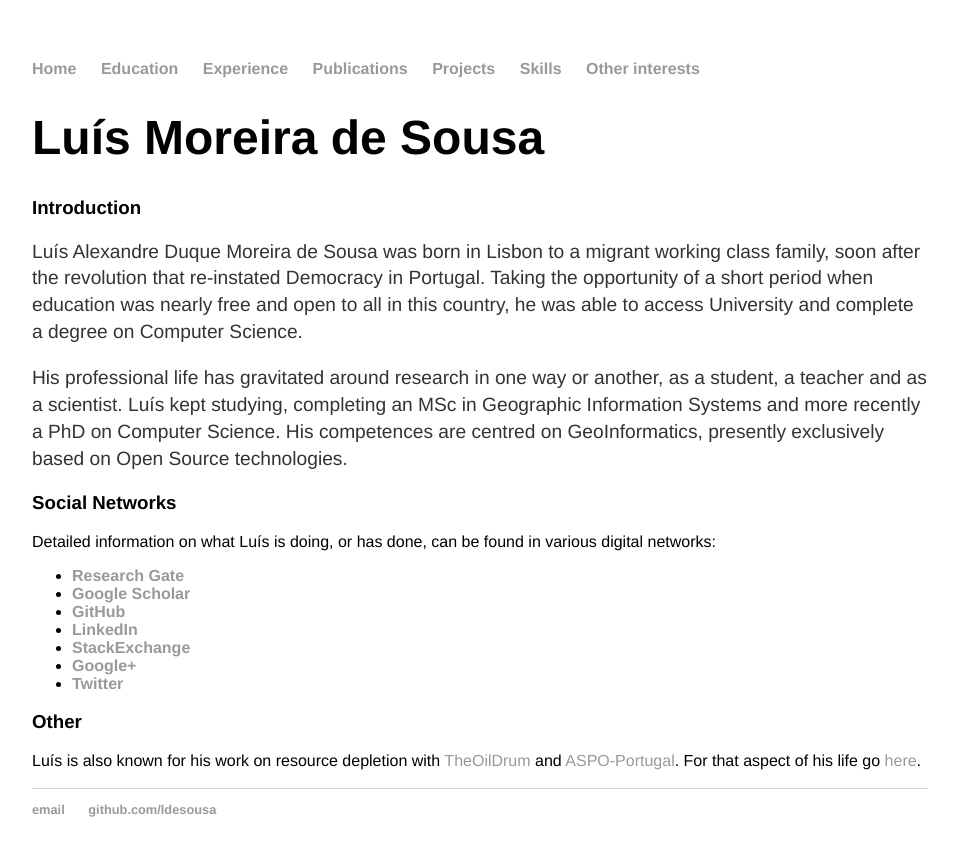
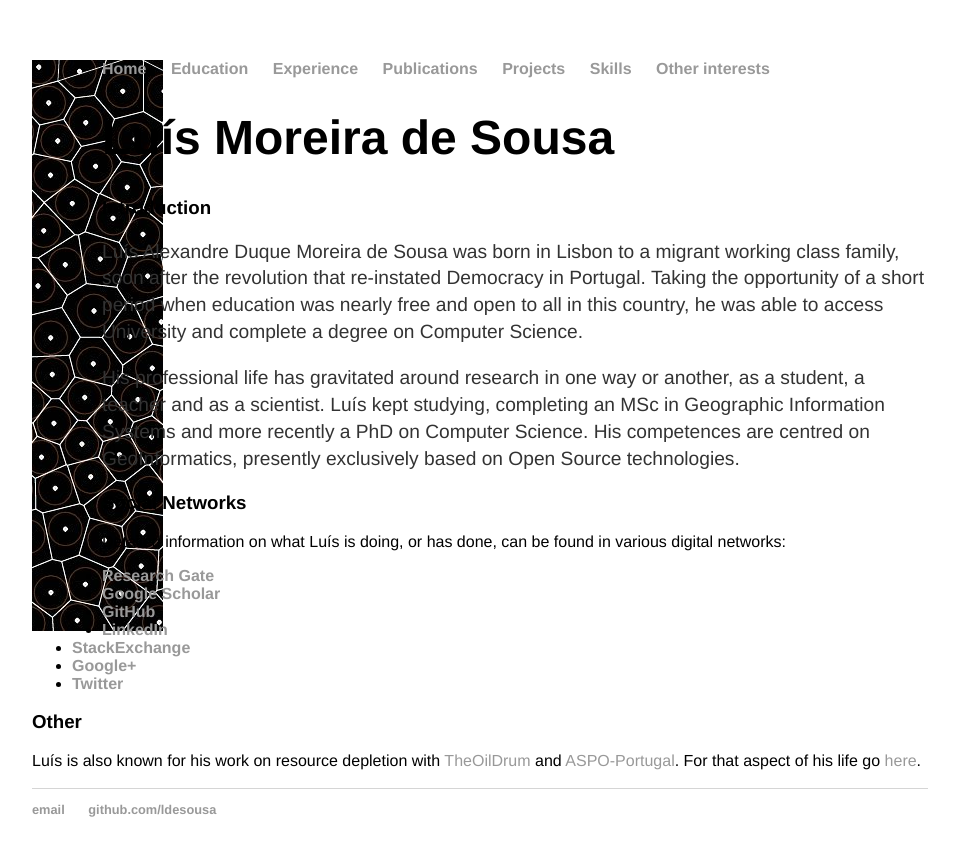
Before and after one commit to ldesousa/ldesousa.github.io, a Jekyll site: the page built from index.html, in a window 1280 px wide. Shown: the top 856 px of the page, without its empty margins (160-1118 px from the left). Built offline with Jekyll 4.4.1, drawn with Linux system fonts in a browser that asks for light colours.

Commit message:
First attempt at a side bar

```diff
--- a/_layouts/default.html
+++ b/_layouts/default.html
@@ -9,6 +9,11 @@
 
 
   <body>
+
+  <side>
+  <img src=images/side.png>
+  </side>
+
     <nav>
 <ul>
 <li><a href="/">Home</a></li>
--- a/css/main.css
+++ b/css/main.css
@@ -50,3 +50,8 @@ ul.posts li {
 content {
     font-family:'Helvetica', 'Arial', 'Sans-Serif';
 }
+
+side {
+    float: left;
+    width: 70px;
+}
```
Also changed, not shown: images/side.png (added).
